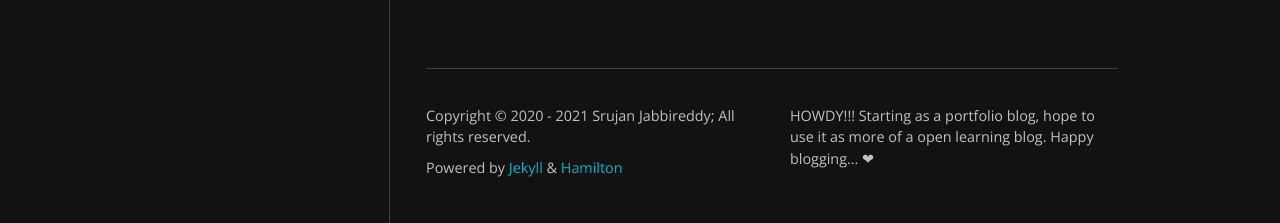
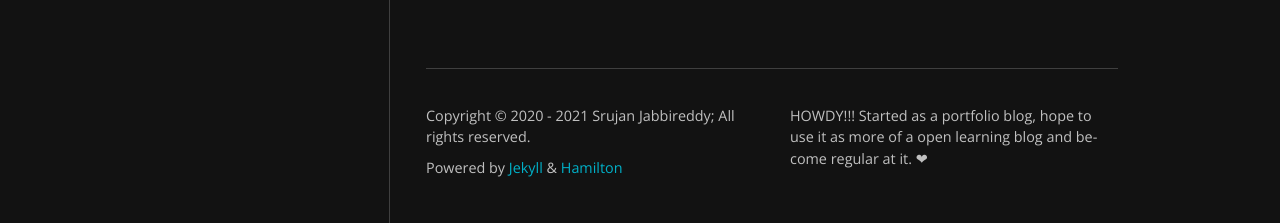
Before and after one commit to srujanreddyj/blog, a Jekyll site: the page built from index.html, in a window 1280 px wide. Shown: the part 1301-1524 px from the top of the page. Built offline with Jekyll 4.4.1, drawn with Linux system fonts in a browser that asks for light colours; nearby versions of some CDN libraries; some web fonts are replaced; the list of posts is cut into pages by our own code.

Commit message:
Update _config.yml

```diff
--- a/_config.yml
+++ b/_config.yml
@@ -7,7 +7,7 @@
 # https://learnxinyminutes.com/docs/yaml/
 
 title: Learning Blog
-description: HOWDY!!! Starting as a portfolio blog, hope to use it as more of a open learning blog. Happy blogging... ❤
+description: HOWDY!!! Started as a portfolio blog, hope to use it as more of a open learning blog and become regular at it. ❤
 github_username: srujanreddyj
 
 author: Srujan Jabbireddy
```
